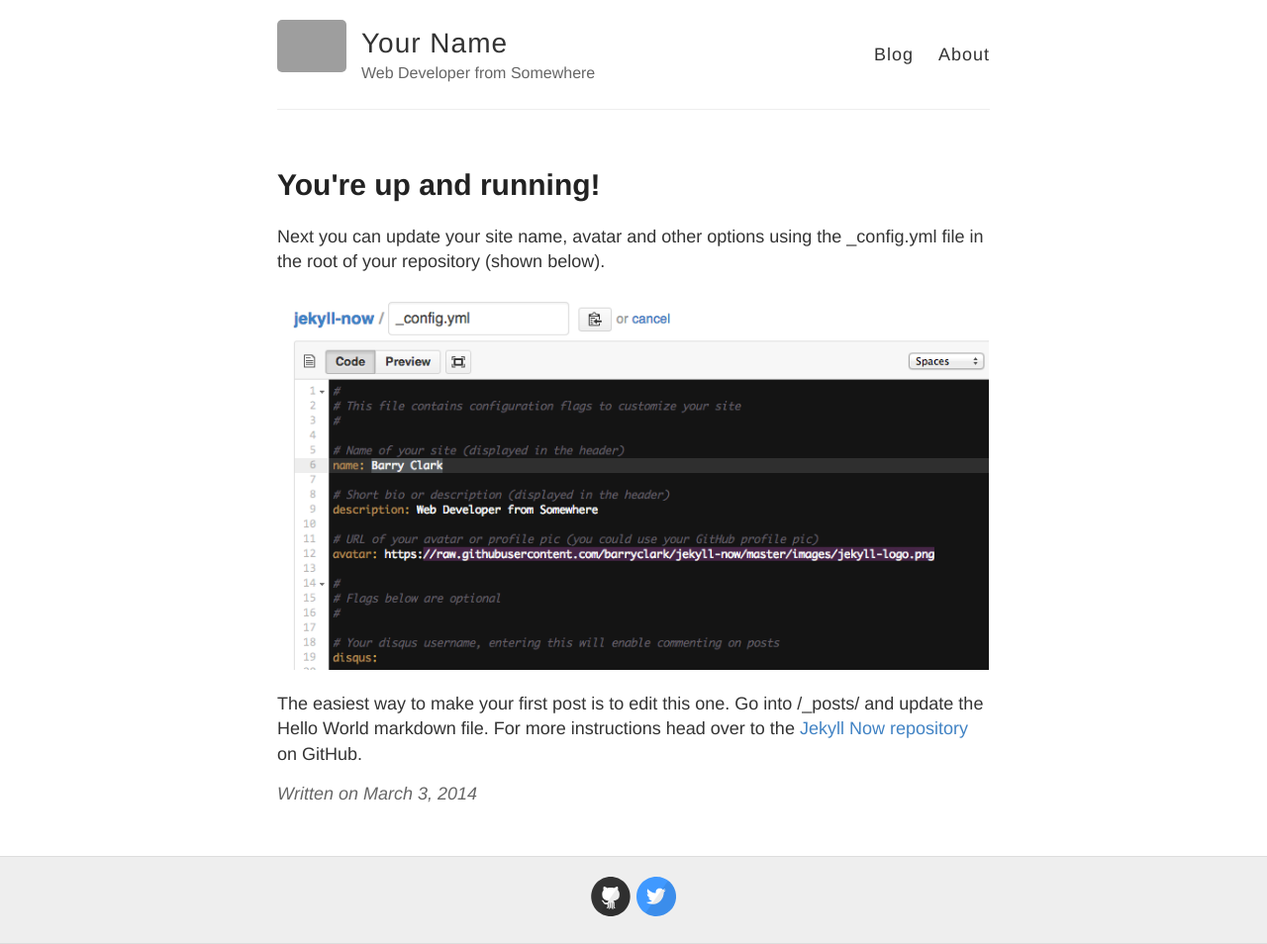
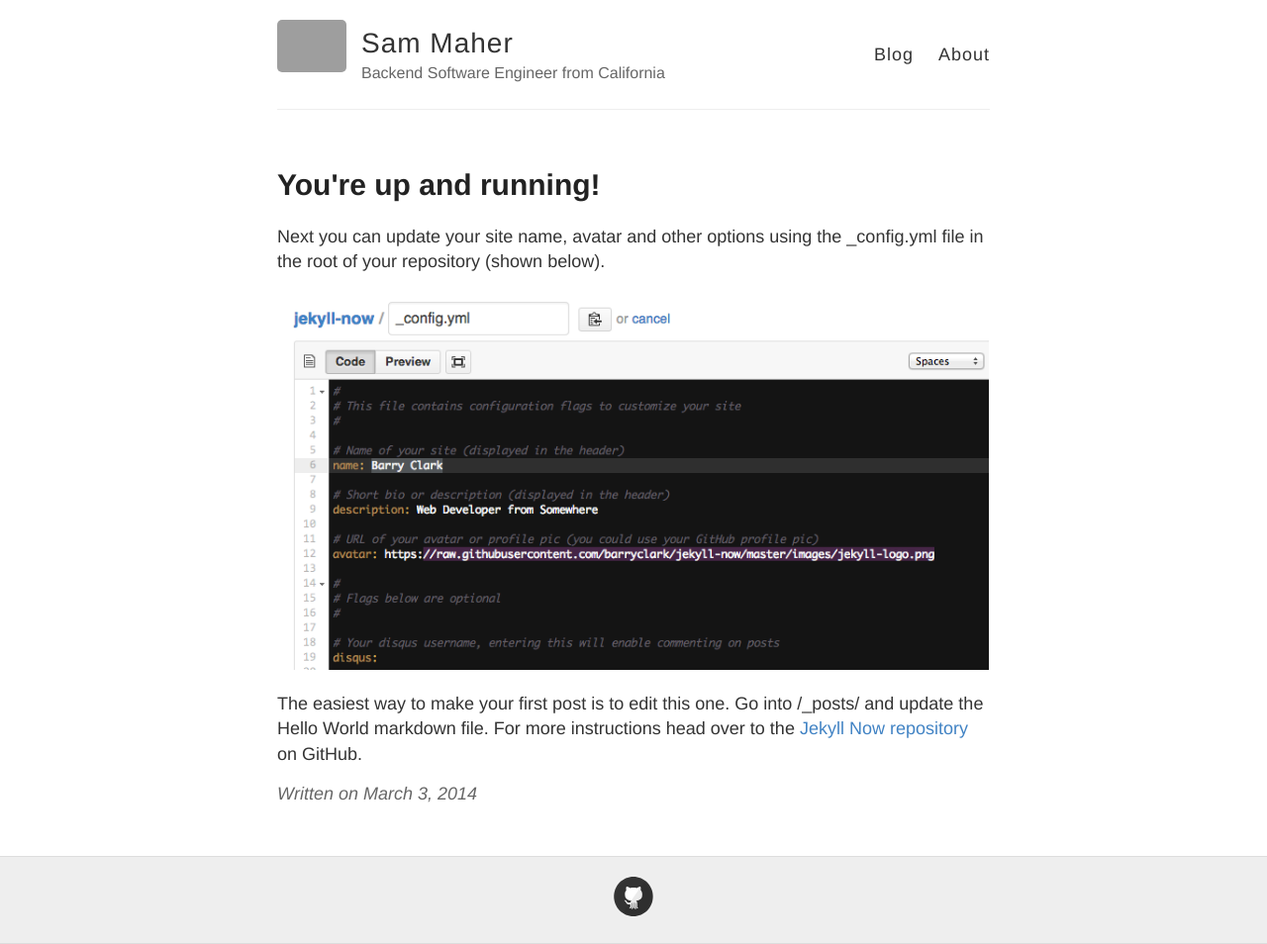
Before and after one commit to sammaher1/sammaher1.github.io, a Jekyll site: the page built from _posts/2014-3-3-Hello-World.md, in a window 1280 px wide. Shown: the whole page at 99% size. Built offline with Jekyll 4.4.1, drawn with Linux system fonts in a browser that asks for light colours; grey boxes are pictures that could not be loaded.

Commit message:
Added url.

```diff
--- a/_config.yml
+++ b/_config.yml
@@ -3,10 +3,10 @@
 #
 
 # Name of your site (displayed in the header)
-name: Your Name
+name: Sam Maher
 
 # Short bio or description (displayed in the header)
-description: Web Developer from Somewhere
+description: Backend Software Engineer from California
 
 # URL of your avatar or profile pic (you could use your GitHub profile pic)
 avatar: https://raw.githubusercontent.com/barryclark/jekyll-now/master/images/jekyll-logo.png
@@ -21,12 +21,12 @@ footer-links:
   email:
   facebook:
   flickr:
-  github: barryclark/jekyll-now
+  github: sammaher1
   instagram:
   linkedin:
   pinterest:
   rss: # just type anything here for a working RSS icon
-  twitter: jekyllrb
+  twitter:
   stackoverflow: # your stackoverflow profile, e.g. "users/50476/bart-kiers"
   youtube: # channel/<your_long_string> or user/<user-name>
   googleplus: # anything in your profile username that comes after plus.google.com/
@@ -41,7 +41,7 @@ google_analytics:
 
 # Your website URL (e.g. http://barryclark.github.io or http://www.barryclark.co)
 # Used for Sitemap.xml and your RSS feed
-url:
+url: http://sammaher.dev
 
 # If you're hosting your site at a Project repository on GitHub pages
 # (http://yourusername.github.io/repository-name)
```
